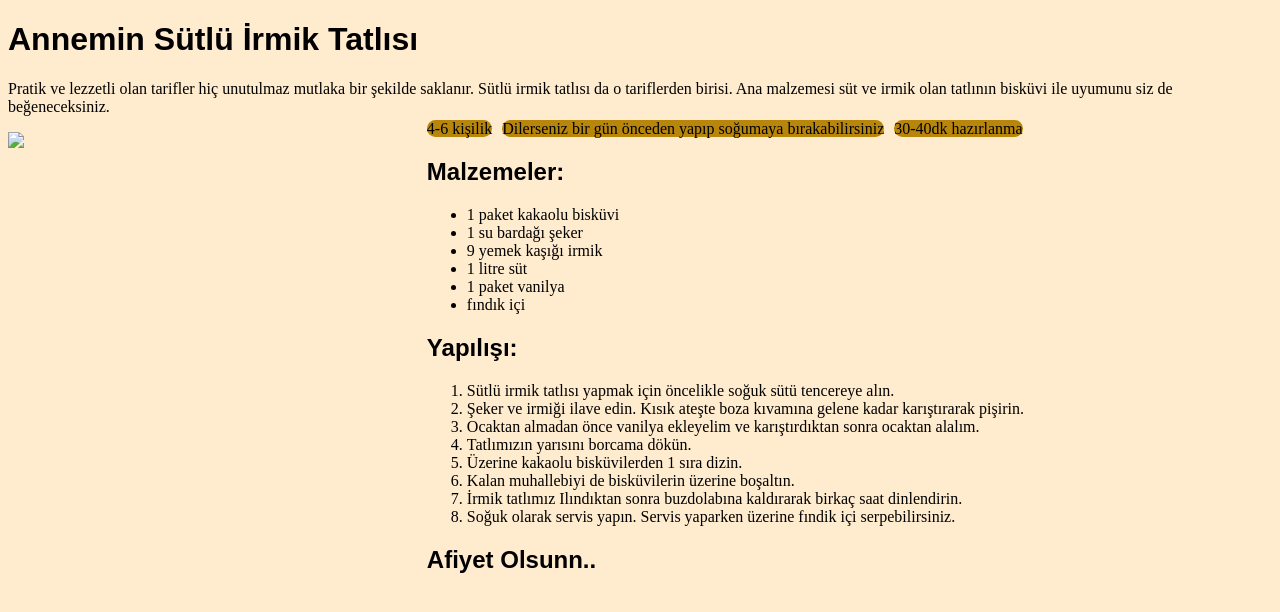
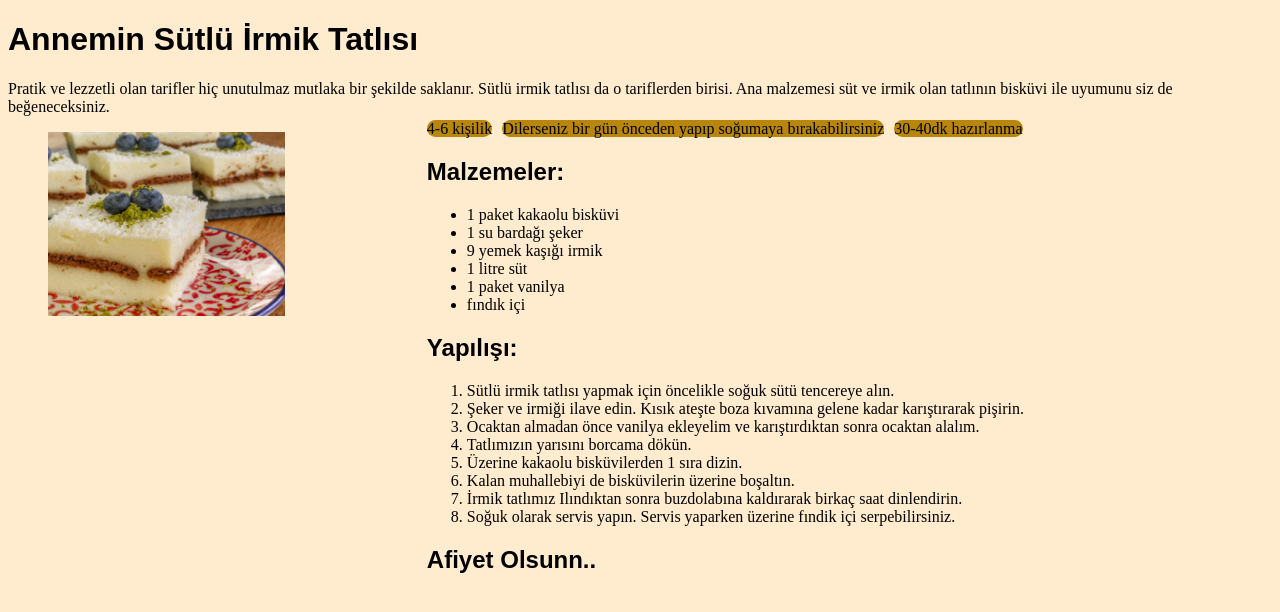
Before and after one commit to ertugruldugencioglu/kodluyoruzdorduncurepo, a plain HTML site: page index.html in a window 1280 px wide. Drawn offline with Linux system fonts and the light colour scheme.

Commit message:
Update index.html

```diff
--- a/index.html
+++ b/index.html
@@ -7,20 +7,27 @@
         <title>Sütlü İrmik Tatlısı</title>
     </head>
     <body style="background-color: blanchedalmond;">
+            <!-- header-START -->
             <header>
                 <h1 style="font-family: fantasy;">Annemin Sütlü İrmik Tatlısı</h1>
                 <p>Pratik ve lezzetli olan tarifler hiç unutulmaz mutlaka bir şekilde saklanır. Sütlü irmik tatlısı da o tariflerden birisi. Ana malzemesi süt ve irmik olan tatlının bisküvi ile uyumunu siz de beğeneceksiniz.</p>
             </header>
-            <img width="20%" src="Adsız.png">
+            <!-- header-END -->
+            <!-- figure-START -->
+            <figure>
+                <img width="20%" src="https://github.com/ertugruldugencioglu/kodluyoruzdorduncurepo/blob/main/figures/irmik.png?raw=true">
+            </figure>
+            <!-- figure-END -->
+            <!-- section-START -->
             <section style="position: absolute; right: 20%; top: 15%;">
-                <article>
-
-                </article>
+                <!-- article-START -->
                 <article>
                     <p style="display: inline; margin-right: 1%; background-color: darkgoldenrod; border-radius: 1em;">4-6 kişilik</p>
                     <p style="display: inline; margin-right: 1%; background-color: darkgoldenrod; border-radius: 1em;">Dilerseniz bir gün önceden yapıp soğumaya bırakabilirsiniz</p>
                     <p style="display: inline; background-color: darkgoldenrod; border-radius: 1em;">30-40dk hazırlanma</p>
                 </article>
+                <!-- article-END -->
+                <!-- article-START -->
                 <article>
                     <h2 style="font-family: fantasy;">Malzemeler:</h2>
                     <ul>
@@ -32,6 +39,8 @@
                         <li>fındık içi</li>
                     </ul>
                 </article>
+                <!-- article-END -->
+                <!-- article-START -->
                 <article>
                     <h2 style="font-family: fantasy;">Yapılışı:</h2>
                     <ol>
@@ -45,9 +54,13 @@
                         <li>Soğuk olarak servis yapın. Servis yaparken üzerine fındik içi serpebilirsiniz.</li>
                     </ol>
                 </article>
+                <!-- article-END -->
+                <!-- article-START -->
                 <article>
                     <h2 style="font-family: fantasy;">Afiyet Olsunn..</h2>
                 </article>
+                <!-- article-END -->
             </section>
+            <!-- section-END -->
     </body>
 </html>
```
